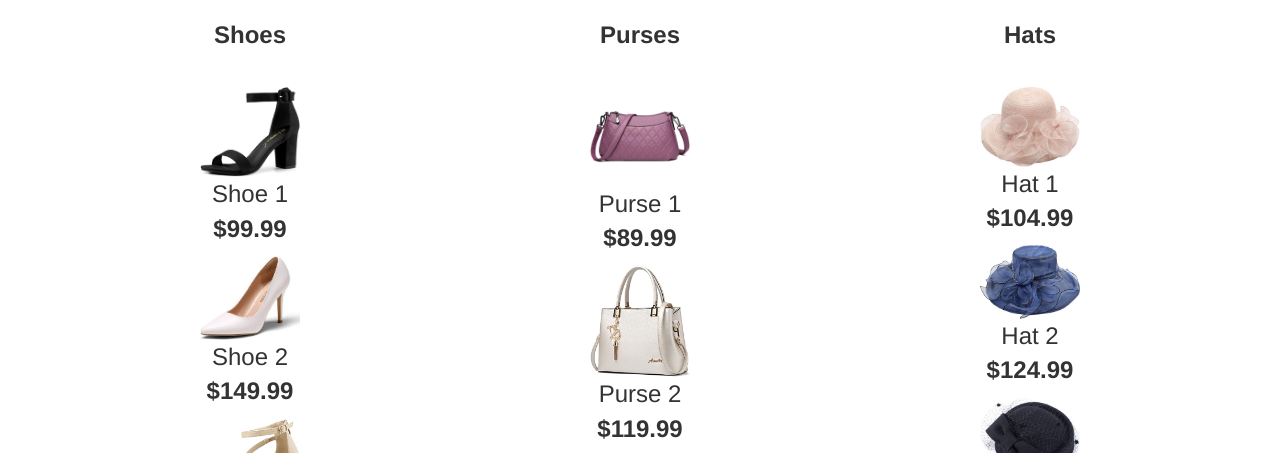
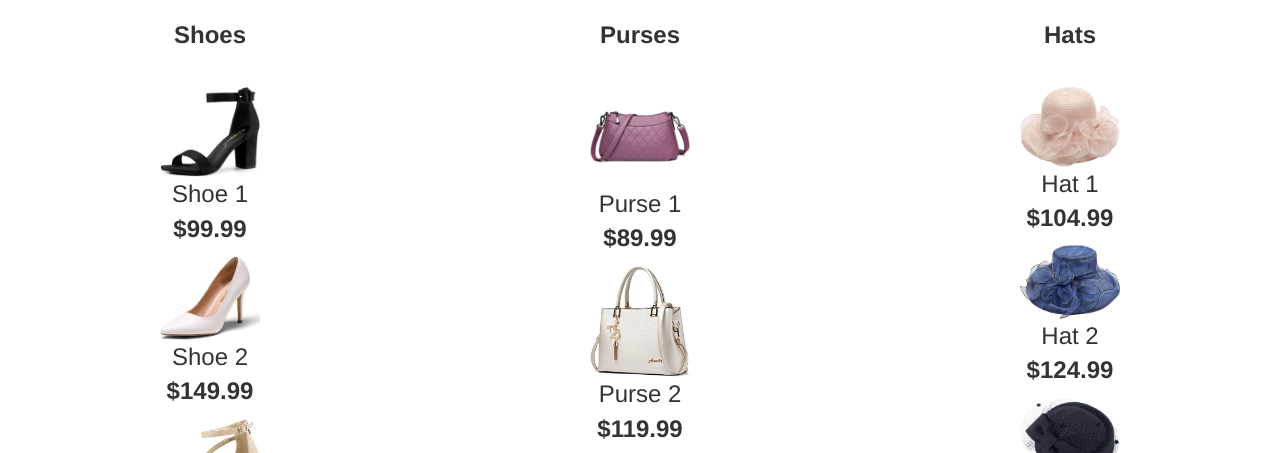
Before and after one commit to m-strecker/shopping-website, a plain HTML site: page index.html in a window 1280 px wide. Shown: the part 454-907 px from the top of the page. Drawn offline with nearby package versions, Linux system fonts and the light colour scheme.

Commit message:
Responsive Design using Media Query for a Display Grid

```diff
--- a/index.html
+++ b/index.html
@@ -6,7 +6,7 @@
         <link rel="stylesheet" href="https://maxcdn.bootstrapcdn.com/bootstrap/3.4.0/css/bootstrap.min.css">
         <!-- <script src="https://ajax.googleapis.com/ajax/libs/jquery/3.6.3/jquery.min.js"></script>
         <script src="https://maxcdn.bootstrapcdn.com/bootstrap/3.4.1/js/bootstrap.min.js"></script> -->
-    </head>
+
       <style>
           #jumbo{
               width: 100%;
@@ -20,15 +20,25 @@
             text-align: center;
             margin:auto;
           }
-        .col-sm-4{
+          .item1{
               text-align: center;
               font-size: 18pt;
+
               }
 
               #footer{
                 font-size: 10pt;
                 font-style: italic;
               }
+
+
+              .container1{
+                display:grid;
+                grid-template-columns:100%;
+                gap: 10px;
+              }
+
+
 
               /* change navbar background color when width is 1000px or more*/
               @media (min-width: 1000px) {
@@ -46,7 +56,17 @@
                 }
               }
 
+              /*make 3 grid columns when width is 400px or more, otherwise, default is one column per .container1 class*/
+              @media (min-width: 400px) {
+                .container1{
+                  grid-template-columns:auto auto auto;
+
+
+                }
+              }
+
       </style>
+    </head>
     <body>
 
            <!-- Jumbotron-->
@@ -69,9 +89,9 @@
 
 
           <!-- Grid System-->
-          <div class="container">
-            <div class="row">
-            <div class="col-sm-4"><b>Shoes</b><br><br>
+          <div class="container1">
+
+            <div class="item1"><b>Shoes</b><br><br>
               <!-- Cards-->
 
               <div class="card" style="width: 18rem;">
@@ -94,9 +114,10 @@
                   <p class="card-text">Shoe 3<br><b>$199.99</b></p>
                 </div>
               </div>
+
             </div>
 
-            <div class="col-sm-4"><b>Purses</b><br><br>
+            <div class="item1"><b>Purses</b><br><br>
               <!-- Cards-->
               <div class="card" style="width: 18rem;">
                 <img src="./images/products/purses/purse1.jpg" class="card-img-top" alt="purse1" width="100px">
@@ -120,7 +141,7 @@
               </div>
             </div>
 
-            <div class="col-sm-4"><b>Hats</b><br><br>
+            <div class="item1"><b>Hats</b><br><br>
              <!-- Cards-->
               <div class="card" style="width: 18rem;">
                 <img src="./images/products/hats/hat1.jpg" class="card-img-top" alt="hat1" width="100px">
@@ -142,10 +163,11 @@
                   <p class="card-text">Hat 3<br><b>$144.99</b></p>
                 </div>
               </div>
+
             </div>
 
           </div>
-        </div>
+
 
           <!--Footer-->
 
```
Lines whose indentation alone changed are shown as unchanged.
